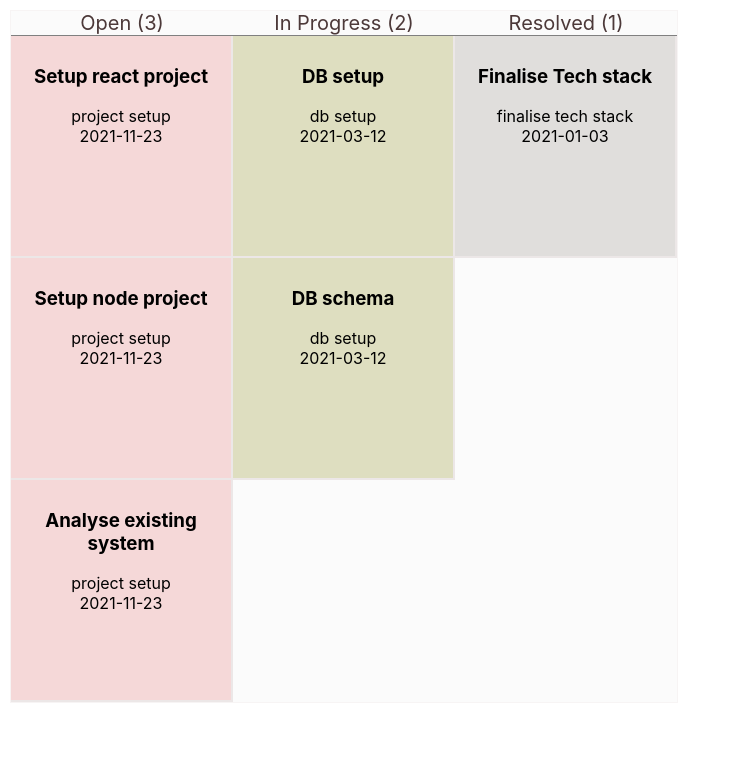
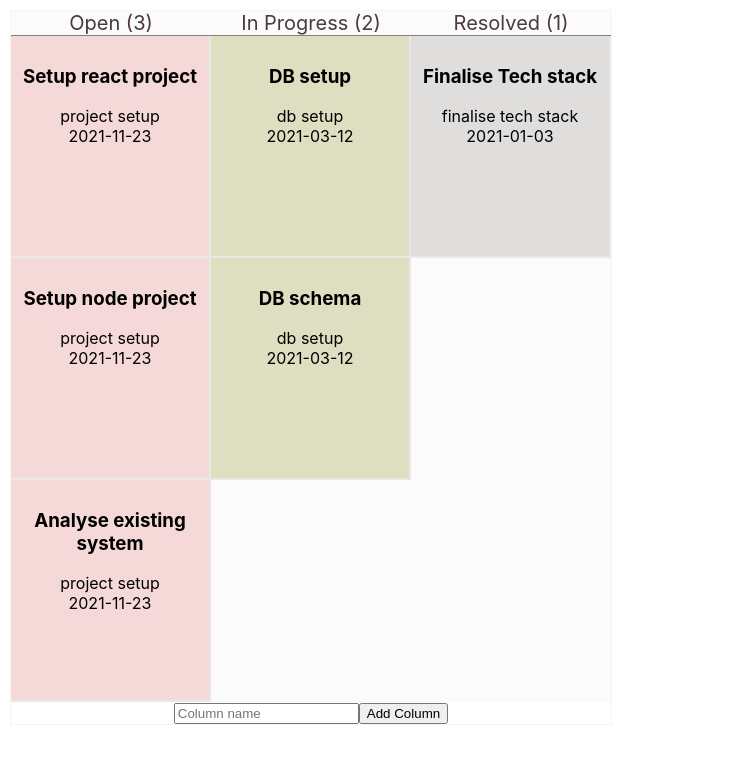
Before and after one commit to amitpchigadani/kanban, a React (Create React App) app: page / in a window 1280 px wide. Shown: the top 762 px of the page, without its empty margins (0-729 px from the left). Built offline with nearby package versions, Linux system fonts and the light colour scheme.

Commit message:
Add new column

```diff
--- a/src/Card.css
+++ b/src/Card.css
@@ -4,6 +4,5 @@
     border-bottom: 2px solid #ece7e7;
     border-right: 2px solid #ece7e7;
     height: 200px;
-    width: 200px;
     padding: 10px;
 }
--- a/src/Column.css
+++ b/src/Column.css
@@ -1,6 +1,7 @@
 .column {
 	display: flex;
 	flex-direction: column;
+	width: 200px;
 }
 
 .label {
--- a/src/Column.js
+++ b/src/Column.js
@@ -5,7 +5,7 @@ export const Column = (props) => {
 
 	const list = [];
 	const styles = {
-		'background-color': props.color
+		backgroundColor: props.color
 	}
 	props?.column?.forEach((col, i) => {
 		list.push(<Card key={i} style={styles} title={col.title} description={col.description} lastUpdated={col.lastUpdated}></Card>)
--- a/src/Kanban.js
+++ b/src/Kanban.js
@@ -1,17 +1,42 @@
 
 import {Column} from './Column';
 import './Kanban.css';
+import {useState} from 'react'
 
 export const Kanban = (props) => {
 
 	const list = [];
-	props.columnList?.forEach((col, i) => {
+	const [columns, setColumns] = useState([...props.columnList]);
+	const [newColumn, setNewColumn] = useState('');
+	const columnColors = ['gray', 'white'];
+
+	columns.forEach((col, i) => {
 		list.push(<Column color={col.color} name={col.name} key={i} column={col.cardList}></Column>)
 	});
 
+	const nameChange = (e) => {
+    	setNewColumn(e.target.value);
+  	}
+
+	const addColumn = () => {
+		const col = {
+			color: columnColors[columns.length % 2],
+			name: newColumn,
+			cardList: []
+		}
+
+		setColumns([...columns, col]);
+	}
+
 	return (
-		<div className="kanban">
-			{list}
-		</div>
+		<>
+			<div className="kanban">
+				{list}
+			</div>
+			<input type="text" placeholder="Column name" onChange={ nameChange }/>
+			<button onClick={addColumn}>
+				Add Column
+			</button>
+		</>
 	)
 }
```
